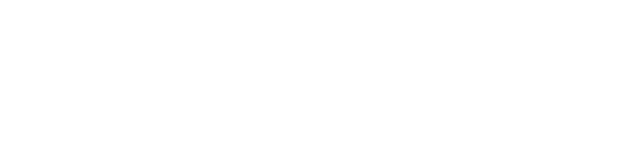
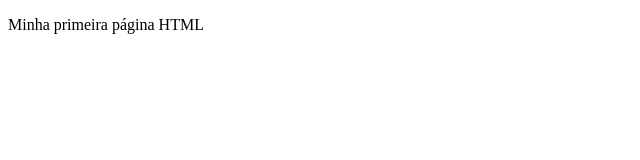
Before and after one commit to barbarafidelis/formadores_mat2, a plain HTML site: page index.html in a window 1280 px wide. Shown: the whole page, without its empty margins (0-640 px from the left). Drawn offline with Linux system fonts and the light colour scheme.

Commit message:
Update index.html

```diff
--- a/index.html
+++ b/index.html
@@ -7,6 +7,6 @@
     <title>Document</title>
 </head>
 <body>
-
+    <p>Minha primeira página HTML</p>
 </body>
 </html>
```
